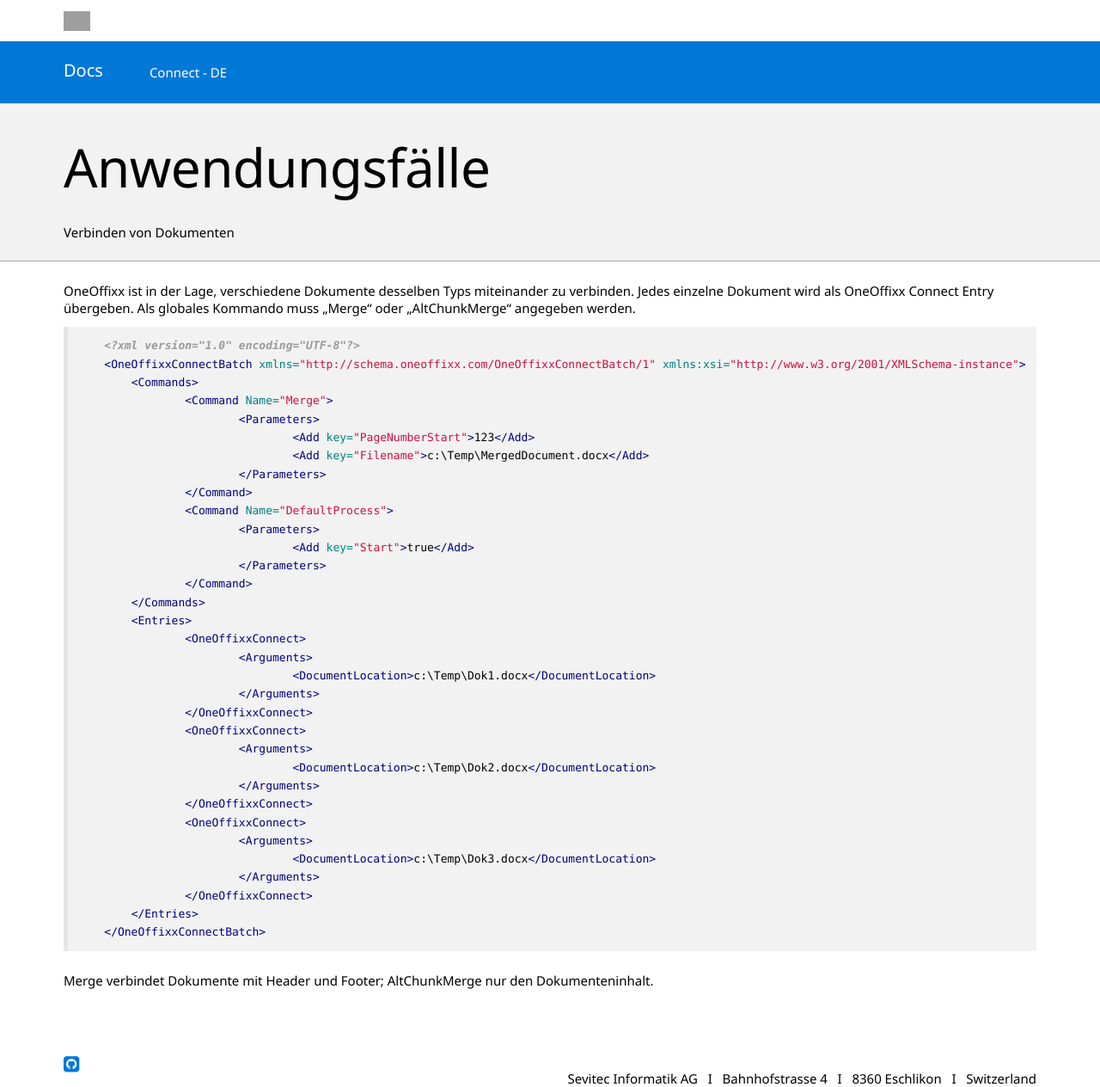
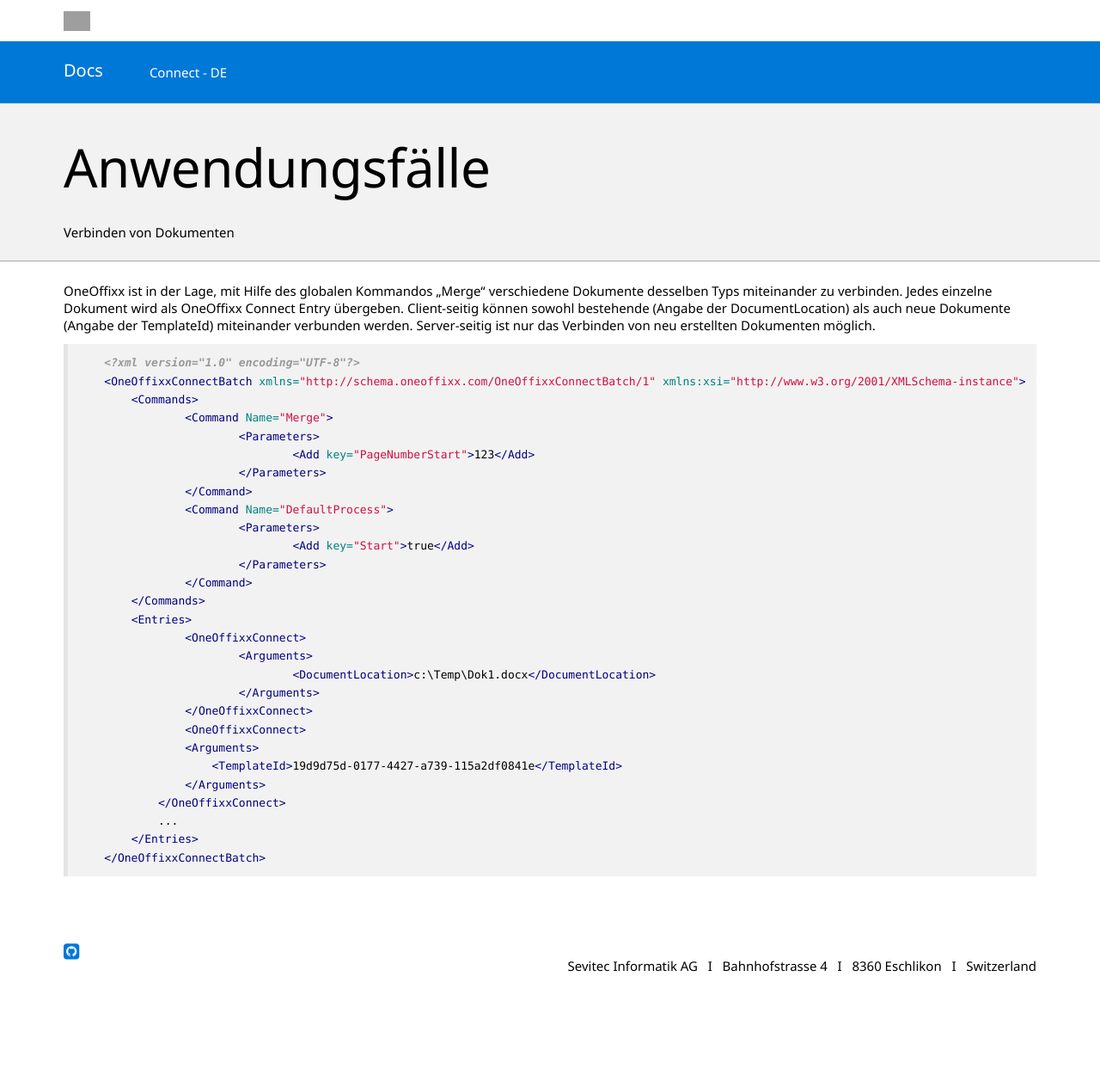
Before and after one commit to primesoft-group/oneoffixx-docs, a Jekyll site: the page built from _pages/connect/de/usecases-merge-documents.md, in a window 1280 px wide. Shown: the whole page at 86% size. Built offline with Jekyll 4.4.1, drawn with Linux system fonts in a browser that asks for light colours; nearby versions of some CDN libraries; some web fonts are replaced; after the commit the page ends 1133 px from its top, so only the background shows below that; grey boxes are pictures that could not be loaded.

Commit message:
Update usecases-merge-documents.md

````diff
--- a/_pages/connect/de/usecases-merge-documents.md
+++ b/_pages/connect/de/usecases-merge-documents.md
@@ -5,7 +5,7 @@
 permalink: "connect/de/usecases/merge-documents/"
 ---
 
-OneOffixx ist in der Lage, verschiedene Dokumente desselben Typs miteinander zu verbinden. Jedes einzelne Dokument wird als OneOffixx Connect Entry übergeben. Als globales Kommando muss „Merge“ oder „AltChunkMerge“ angegeben werden.
+OneOffixx ist in der Lage, mit Hilfe des globalen Kommandos „Merge“ verschiedene Dokumente desselben Typs miteinander zu verbinden. Jedes einzelne Dokument wird als OneOffixx Connect Entry übergeben. Client-seitig können sowohl bestehende (Angabe der DocumentLocation) als auch neue Dokumente (Angabe der TemplateId) miteinander verbunden werden. Server-seitig ist nur das Verbinden von neu erstellten Dokumenten möglich.
 
 ```xml
     <?xml version="1.0" encoding="UTF-8"?>
@@ -14,7 +14,6 @@
     		<Command Name="Merge">
     			<Parameters>
     				<Add key="PageNumberStart">123</Add>
-    				<Add key="Filename">c:\Temp\MergedDocument.docx</Add>
     			</Parameters>
     		</Command>
     		<Command Name="DefaultProcess">
@@ -30,17 +29,11 @@
     			</Arguments>
     		</OneOffixxConnect>
     		<OneOffixxConnect>
-    			<Arguments>
-    				<DocumentLocation>c:\Temp\Dok2.docx</DocumentLocation>
-    			</Arguments>
-    		</OneOffixxConnect>
-    		<OneOffixxConnect>
-    			<Arguments>
-    				<DocumentLocation>c:\Temp\Dok3.docx</DocumentLocation>
-    			</Arguments>
-    		</OneOffixxConnect>
+                <Arguments>
+                    <TemplateId>19d9d75d-0177-4427-a739-115a2df0841e</TemplateId>
+                </Arguments>
+            </OneOffixxConnect>
+            ...
     	</Entries>
     </OneOffixxConnectBatch>
 ```
-
-Merge verbindet Dokumente mit Header und Footer; AltChunkMerge nur den Dokumenteninhalt.
````
